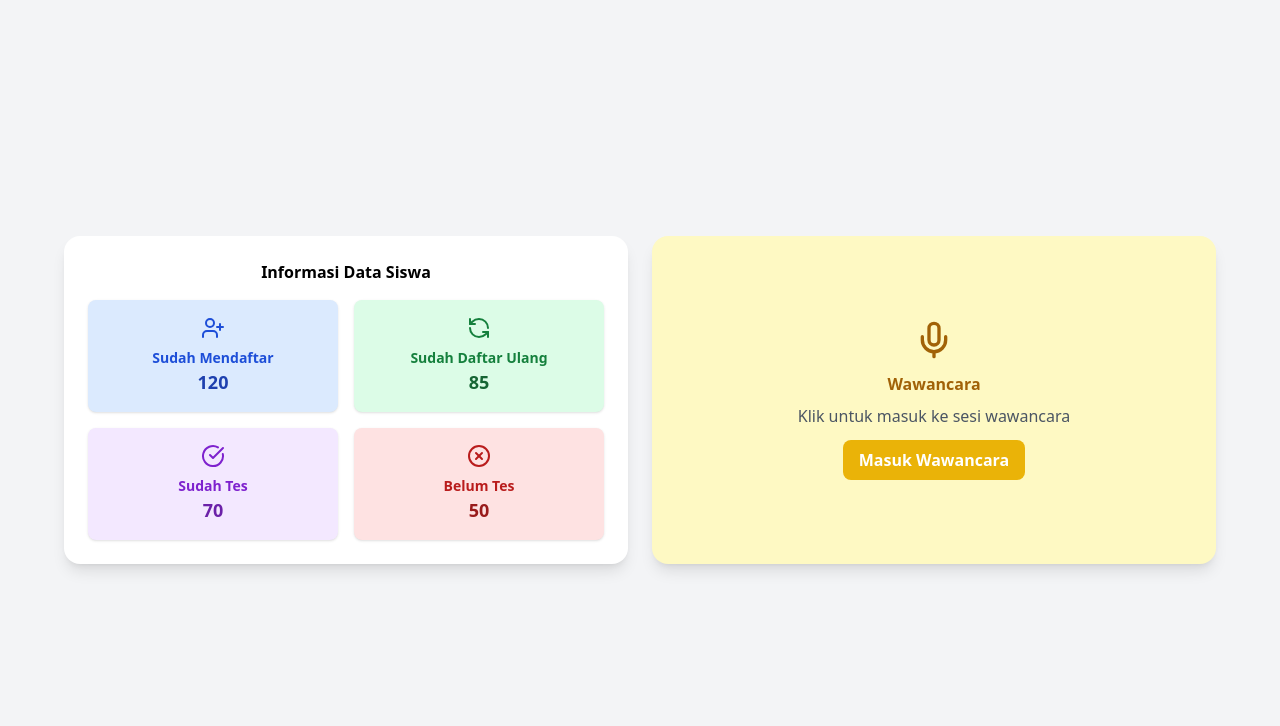
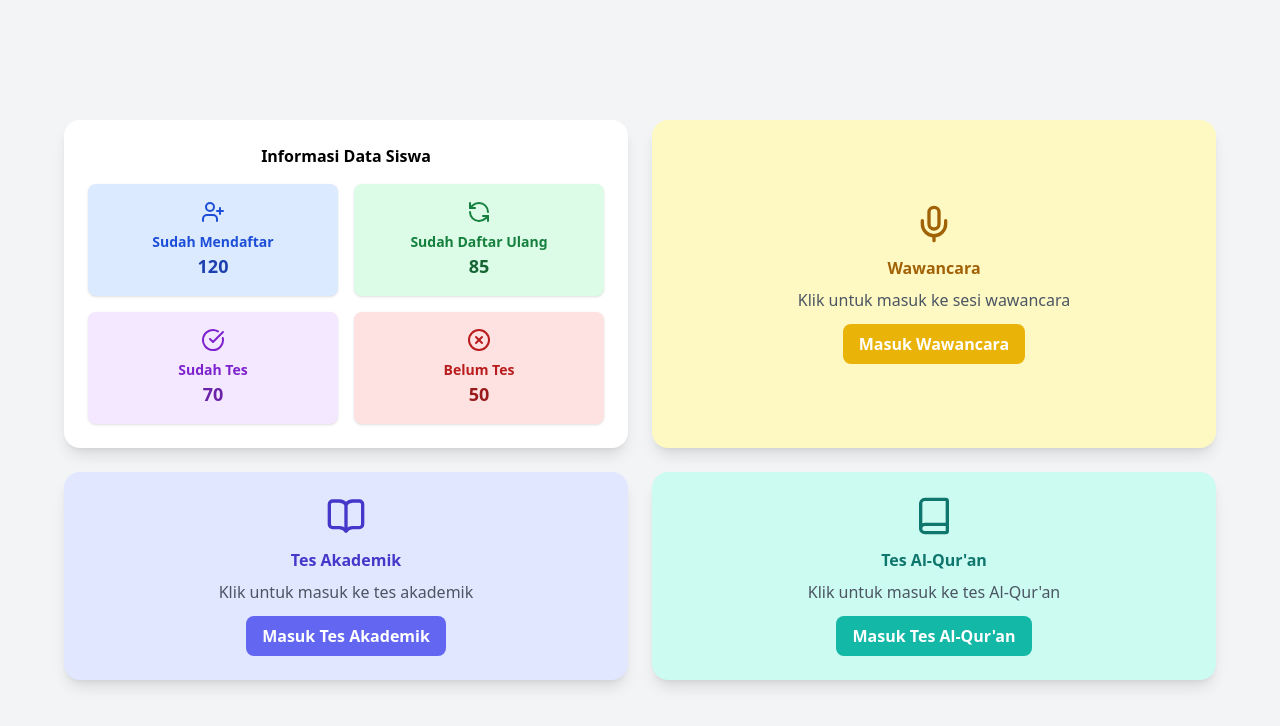
Before and after one commit to Zaenal-AB/ppdb, a PHP site: page /dashboard.php in a window 1280 px wide. Shown: the top 726 px of the page. Run offline with PHP 8.4, Linux system fonts and the light colour scheme; some libraries are stand-ins or nearby versions.

Commit message:
update index

```diff
--- a/dashboard.php
+++ b/dashboard.php
@@ -65,6 +65,30 @@
       </a>
     </div>
 
+    <!-- Card Besar: Tes Akademik -->
+    <div
+      class="bg-indigo-100 dark:bg-indigo-900 rounded-2xl shadow-lg p-6 flex flex-col items-center justify-center text-center hover:scale-105 transition">
+      <i data-lucide="book-open" class="w-10 h-10 mb-3 text-indigo-700 dark:text-indigo-200"></i>
+      <h2 class="text-base font-bold text-indigo-700 dark:text-indigo-200 mb-2">Tes Akademik</h2>
+      <p class="text-gray-600 dark:text-gray-300 mb-3">Klik untuk masuk ke tes akademik</p>
+      <a href="tes_akademik.php"
+        class="inline-block bg-indigo-500 hover:bg-indigo-600 text-white font-bold py-2 px-4 rounded-lg transition">
+        Masuk Tes Akademik
+      </a>
+    </div>
+
+    <!-- Card Besar: Tes Al-Qur'an -->
+    <div
+      class="bg-teal-100 dark:bg-teal-900 rounded-2xl shadow-lg p-6 flex flex-col items-center justify-center text-center hover:scale-105 transition">
+      <i data-lucide="book" class="w-10 h-10 mb-3 text-teal-700 dark:text-teal-200"></i>
+      <h2 class="text-base font-bold text-teal-700 dark:text-teal-200 mb-2">Tes Al-Qur'an</h2>
+      <p class="text-gray-600 dark:text-gray-300 mb-3">Klik untuk masuk ke tes Al-Qur'an</p>
+      <a href="tes_quran.php"
+        class="inline-block bg-teal-500 hover:bg-teal-600 text-white font-bold py-2 px-4 rounded-lg transition">
+        Masuk Tes Al-Qur'an
+      </a>
+    </div>
+
   </div>
 
   <script>
@@ -73,4 +97,5 @@
 
 </body>
 
+
 </html>
```
